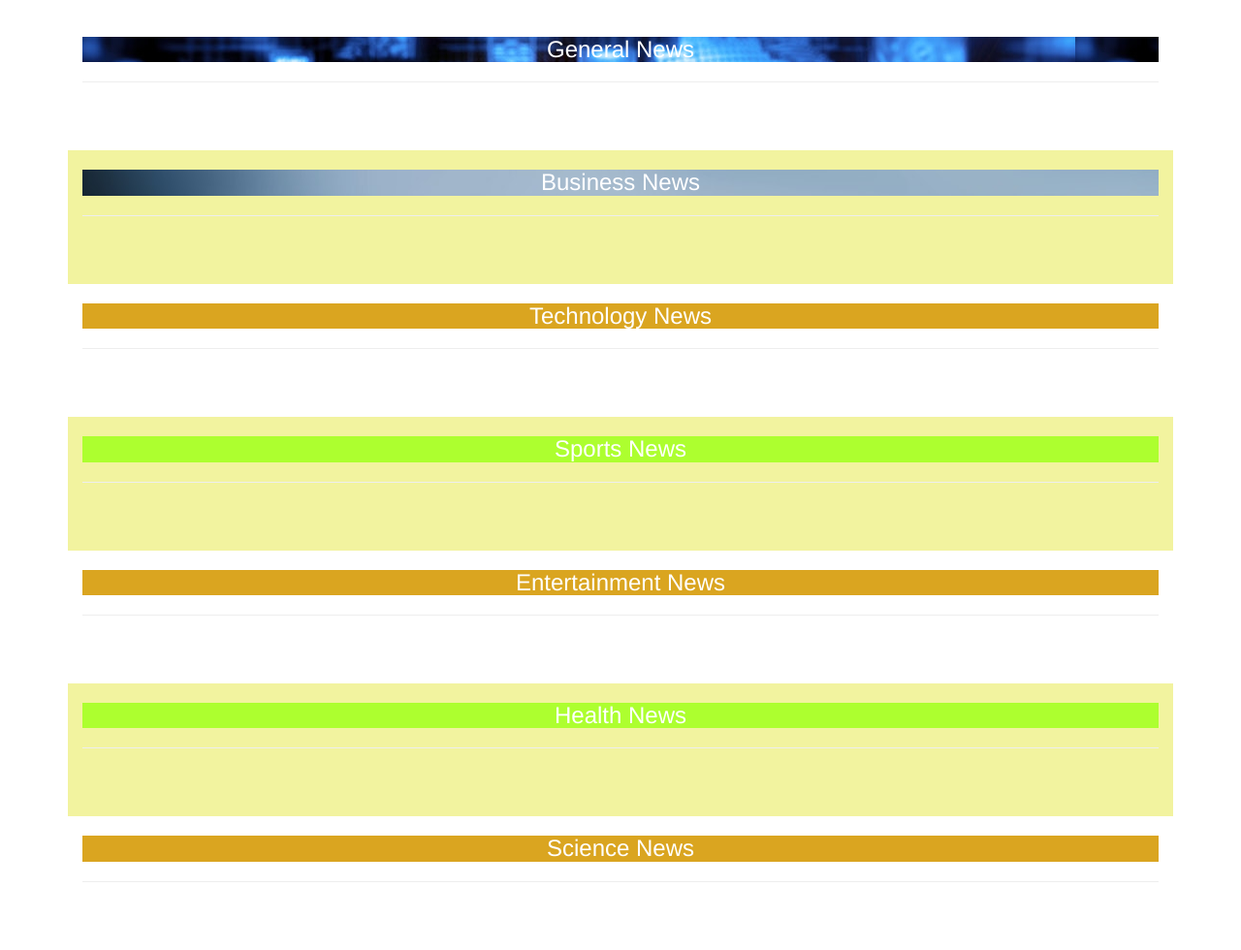
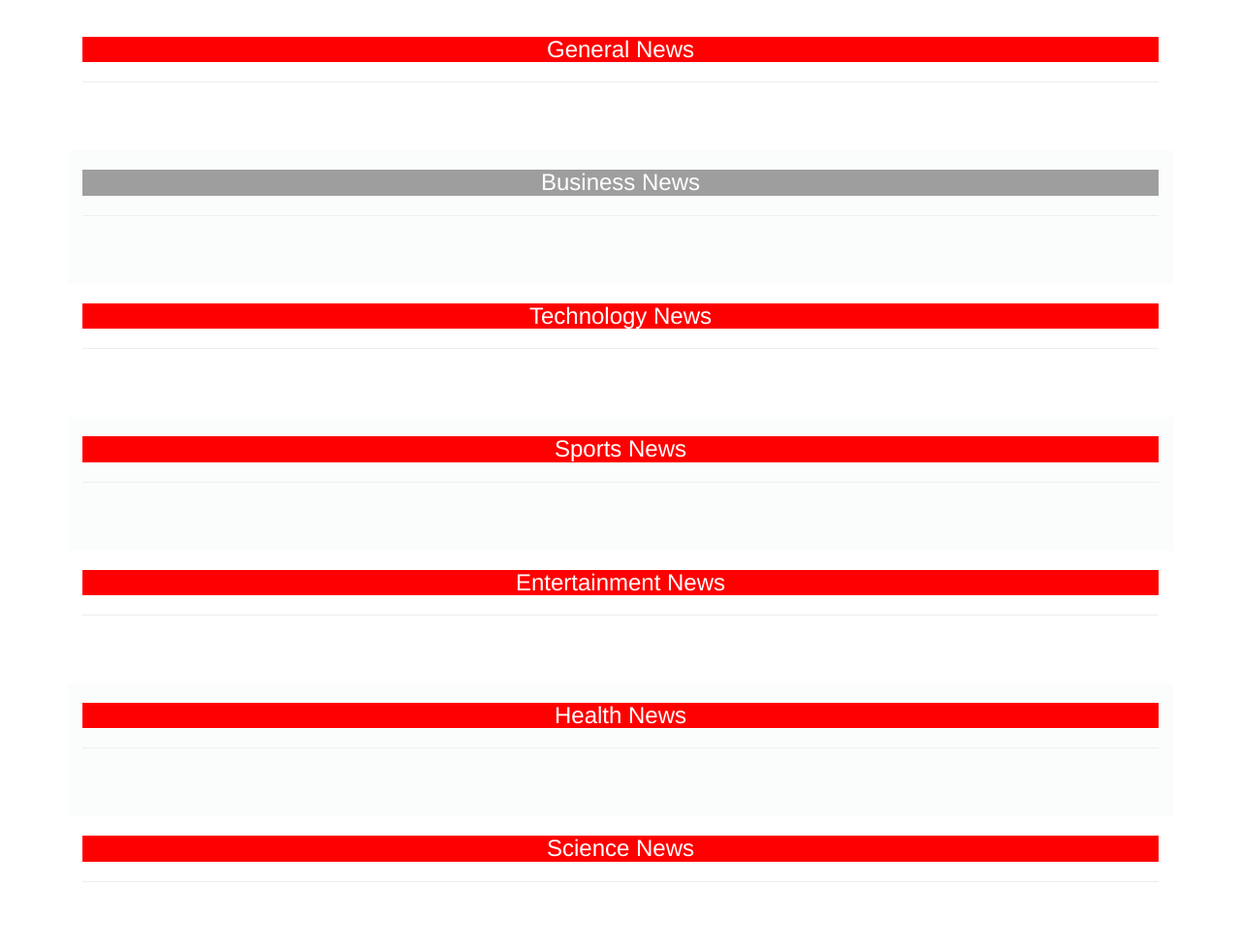
Before and after one commit to Collinskanyiri/newsupdates, a Flask app: template app/templates/index.html in a window 1280 px wide. Shown: the part 802-1782 px from the top of the page at 97% size. Run offline with Flask 2, Linux system fonts and the light colour scheme; the template is opened without the code that fills it, so the values that code supplies are empty; parts of the project's set-up code (start-up, migrations or seed data) failed here and were passed over; some libraries are stand-ins or nearby versions; grey boxes are pictures that could not be loaded.

Commit message:
corrections app/templates/index.html

```diff
--- a/app/templates/index.html
+++ b/app/templates/index.html
@@ -3,26 +3,24 @@
 <!-- Styles block -->
 
 {% block styles%} {{ super() }}
-<link rel="stylesheet" href="{{url_for('static',filename='CSS/style.css')}}"> {% endblock %}
+<link rel="stylesheet" href="{{url_for('static',filename='css/style.css')}}"> {% endblock %}
 <!-- Content block -->
 
 <!-- {% include 'navbar.html' %} -->
 {% block content%}
-<div class="container" id="Nav">
+<div class="container" id="aisha">
 
     <div class="col-xs-12 col-sm-12 col-md-12 col-lg-12" style="padding-bottom: 50px;" id="now">
         <!-- General News -->
-        <h3 style="background-image: url(..app/static/images/background.jpg); color:white;" id="try">General News </h3>
-
+        <h3 style="background-color: red; color: #fff;" id="try">General News </h3>
         <hr>
         <div class="is-flex" style="display: flex; flex-wrap: wrap;">
             {{macro.displaySourceList(general)}}
         </div>
     </div>
-    <div class="col-xs-12 col-sm-12 col-md-12 col-lg-12" style="background:#f2f39f; padding-bottom: 50px;">
+    <div class="col-xs-12 col-sm-12 col-md-12 col-lg-12" style="background:#FBFCFC; padding-bottom: 50px;">
         <!-- Business News -->
-        <h3 style="background-image: url(..app/static/images/businessNews.jpg); color: #fff">Business News </h3>
-
+        <h3 style="background-color: red ;background-image: url(../app/static/images/top-headlines-news-themem-background_1017-14199.jpg); color: #fff">Business News </h3>
         <hr>
         <div class="is-flex" style="display: flex; flex-wrap: wrap;">
             {{macro.displaySourceList(business)}}
@@ -30,15 +28,15 @@
     </div>
     <div class="col-xs-12 col-sm-12 col-md-12 col-lg-12" style="padding-bottom: 50px;">
         <!-- Technology News -->
-        <h3 style="background-color:goldenrod; color:white">Technology News </h3>
+        <h3 style="background-color:red; color: #fff">Technology News </h3>
         <hr>
         <div class="is-flex" style="display: flex; flex-wrap: wrap;">
             {{macro.displaySourceList(technology)}}
         </div>
     </div>
-    <div class="col-xs-12 col-sm-12 col-md-12 col-lg-12" style="background:#f2f39f; padding-bottom: 50px;">
+    <div class="col-xs-12 col-sm-12 col-md-12 col-lg-12" style="background:#FBFCFC; padding-bottom: 50px;">
         <!-- Sports News -->
-        <h3 style="background-color:greenyellow; color:white;">Sports News </h3>
+        <h3 style="background-color:red; color: #fff;">Sports News </h3>
         <hr>
         <div class="is-flex" style="display: flex; flex-wrap: wrap;">
             {{macro.displaySourceList(sports)}}
@@ -47,15 +45,15 @@
     </div>
     <div class="col-xs-12 col-sm-12 col-md-12 col-lg-12" style="padding-bottom: 50px;">
         <!-- Entertainment News -->
-        <h3 style="background-color:goldenrod; color:white">Entertainment News </h3>
+        <h3 style="background-color:red; color: #fff">Entertainment News </h3>
         <hr>
         <div class="is-flex" style="display: flex; flex-wrap: wrap;">
             {{macro.displaySourceList(entertainment)}}
         </div>
     </div>
-    <div class="col-xs-12 col-sm-12 col-md-12 col-lg-12" style="background:#f2f39f; padding-bottom: 50px;">
+    <div class="col-xs-12 col-sm-12 col-md-12 col-lg-12" style="background:#FBFCFC; padding-bottom: 50px;">
         <!-- Health News -->
-        <h3 style="background-color:greenyellow; color:white">Health News </h3>
+        <h3 style="background-color:red; color: #fff">Health News </h3>
         <hr>
         <div class="is-flex" style="display: flex; flex-wrap: wrap;">
             {{macro.displaySourceList(health)}}
@@ -63,7 +61,7 @@
     </div>
     <div class="col-xs-12 col-sm-12 col-md-12 col-lg-12" style="padding-bottom: 50px;">
         <!-- Science News -->
-        <h3 style="background-color:goldenrod; color:white">Science News </h3>
+        <h3 style="background-color:red; color: #fff">Science News </h3>
         <hr>
         <div class="is-flex" style="display: flex; flex-wrap: wrap;">
             {{macro.displaySourceList(science)}}
```
